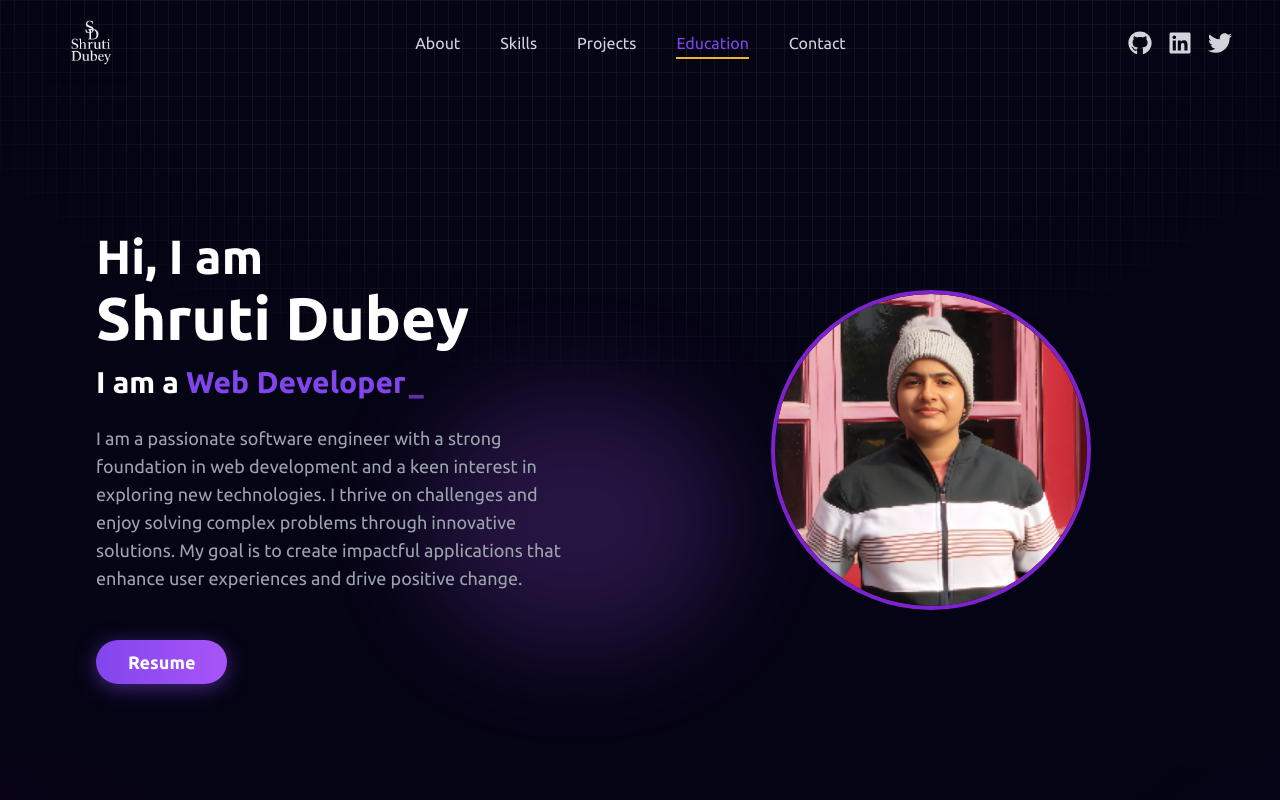
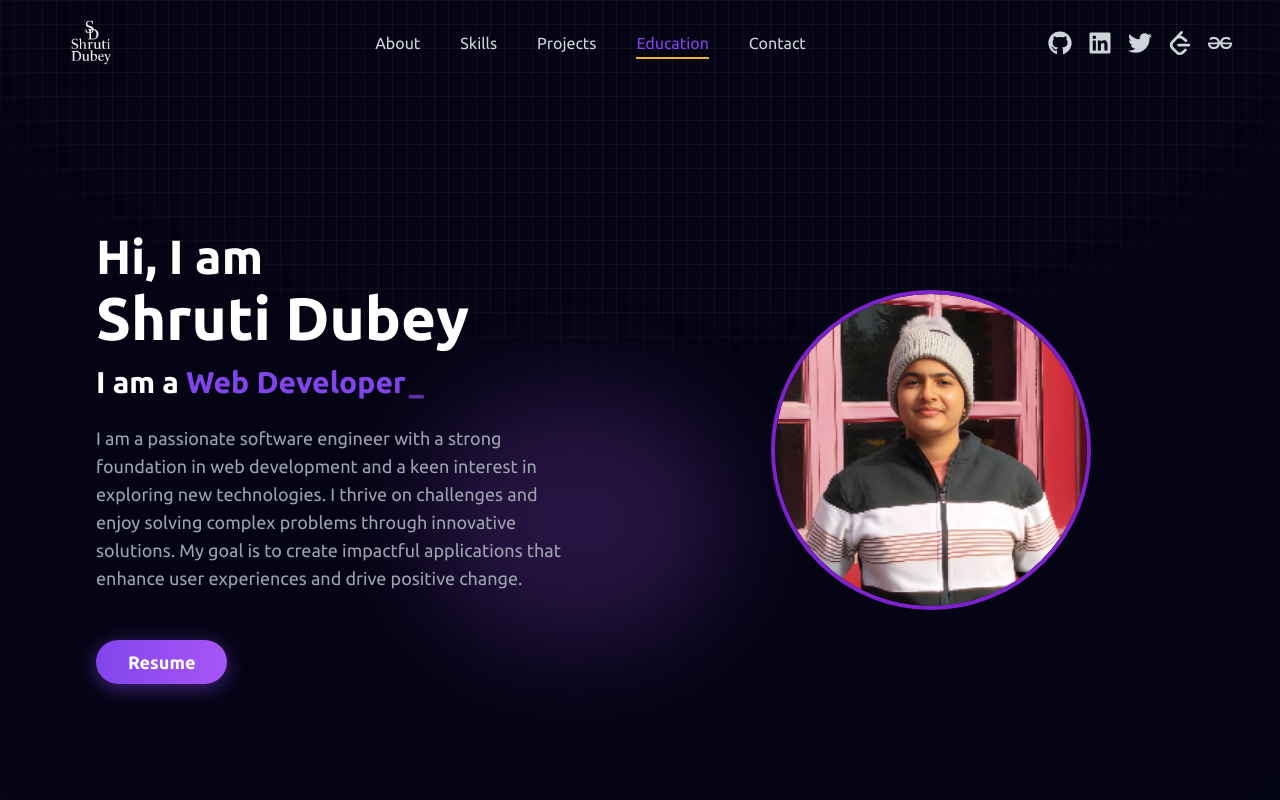
Before and after one commit to Shrutiupymaneu/Portfolio, a React (Vite) app: page / in a window 1280 px wide. Shown: the top 800 px of the page. Built offline with nearby package versions, Linux system fonts and the light colour scheme.

Commit message:
Some Change

```diff
--- a/src/components/Navbar/Navbar.jsx
+++ b/src/components/Navbar/Navbar.jsx
@@ -1,6 +1,7 @@
 import React, { useState, useEffect } from "react";
 import { FiMenu, FiX } from "react-icons/fi";
-import { FaGithub, FaLinkedin, FaTwitter } from "react-icons/fa";
+import { FaGithub, FaLinkedin, FaTwitter, FaCode } from "react-icons/fa";
+import { SiLeetcode, SiGeeksforgeeks } from "react-icons/si";
 import logo from "/src/assets/shruti_dubey_logo_no_bg.png";
 
 const Navbar = () => {
@@ -117,6 +118,22 @@
           >
             <FaTwitter size={24} />
           </a>
+          <a
+            href="https://leetcode.com/u/shuruupmaneu/"
+            target="_blank"
+            rel="noopener noreferrer"
+            className="text-gray-300 hover:text-[#8245ec] transition"
+          >
+            <SiLeetcode size={24} />
+          </a>
+          <a
+            href="https://www.geeksforgeeks.org/user/shuruupmaneu/"
+            target="_blank"
+            rel="noopener noreferrer"
+            className="text-gray-300 hover:text-[#8245ec] transition"
+          >
+            <SiGeeksforgeeks size={24} />
+          </a>
         </div>
 
         {/* Mobile Icon */}
```
